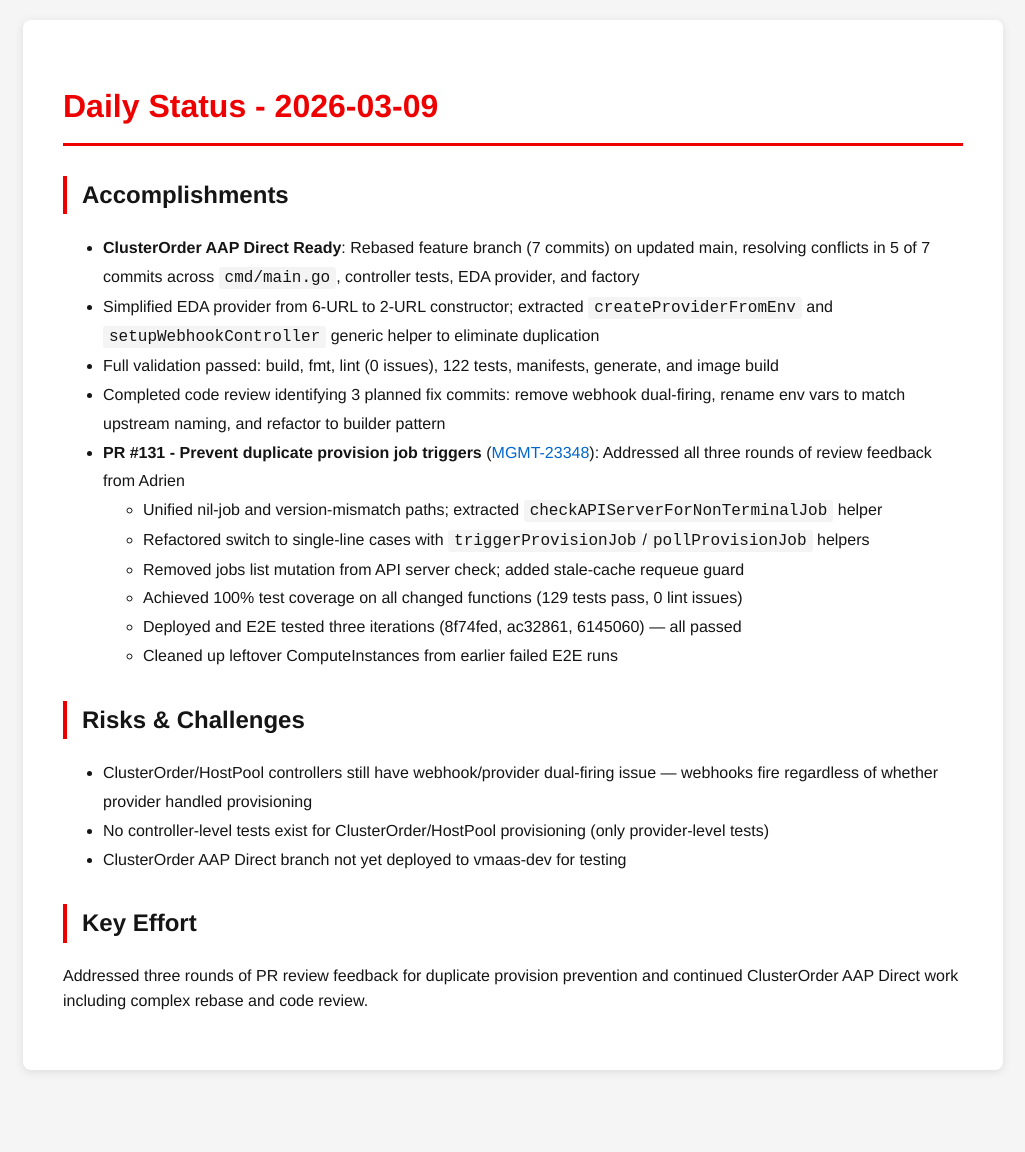
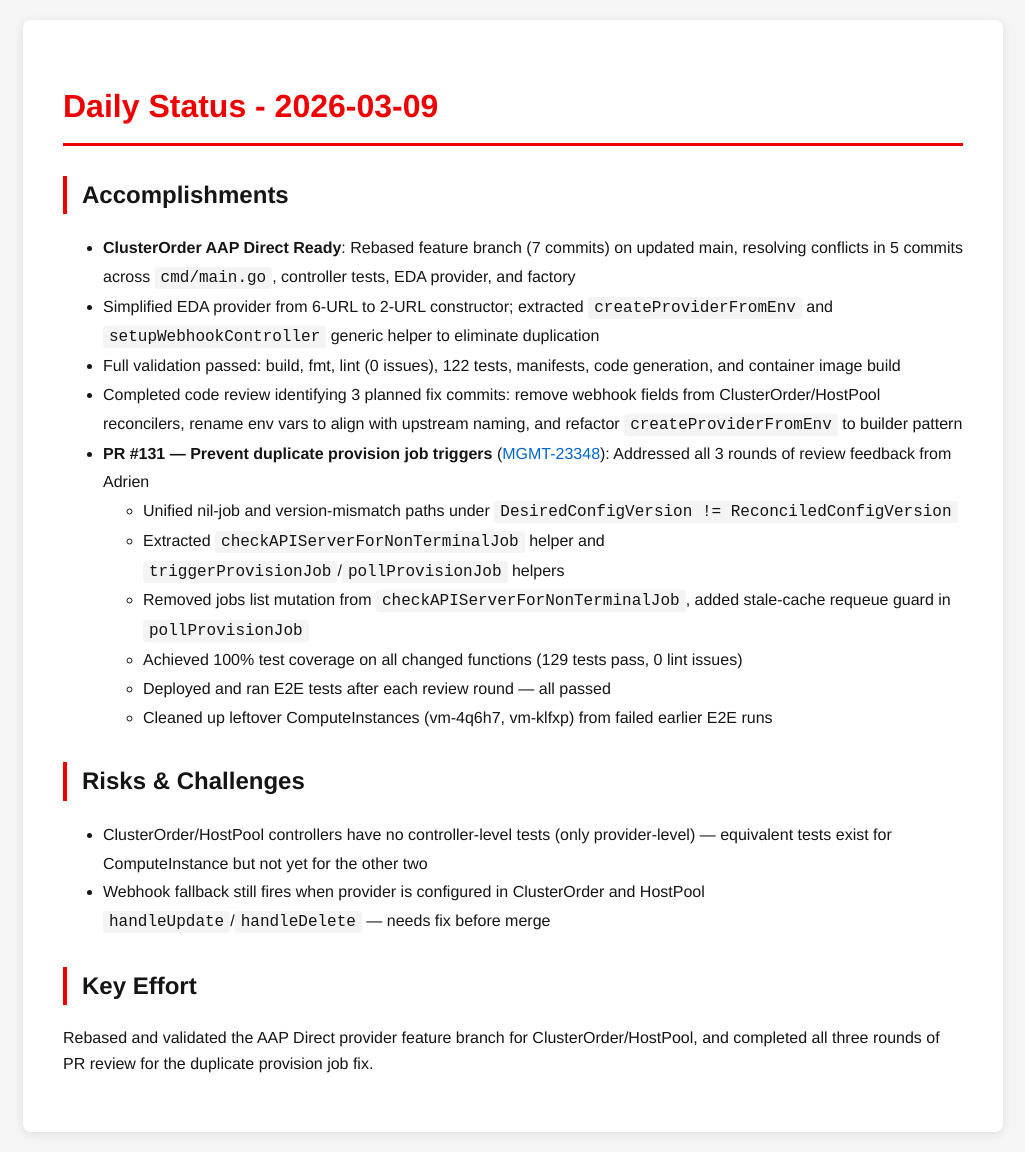
Before and after one commit to tzvatot/daily-status, a Jekyll site: the page built from 2026-03-09.md, in a window 1280 px wide. Shown: the whole page, without its empty margins (127-1152 px from the left). Built offline with Jekyll 4.4.1, drawn with Linux system fonts in a browser that asks for light colours; before the commit the page ends 1090 px from its top, so only the background shows below that.

Commit message:
Daily status update - 2026-03-09

```diff
--- a/2026-03-09.md
+++ b/2026-03-09.md
@@ -7,25 +7,21 @@ date: 2026-03-09
 # Daily Status - 2026-03-09
 
 ## Accomplishments
-
-- **ClusterOrder AAP Direct Ready**: Rebased feature branch (7 commits) on updated main, resolving conflicts in 5 of 7 commits across `cmd/main.go`, controller tests, EDA provider, and factory
+- **ClusterOrder AAP Direct Ready**: Rebased feature branch (7 commits) on updated main, resolving conflicts in 5 commits across `cmd/main.go`, controller tests, EDA provider, and factory
 - Simplified EDA provider from 6-URL to 2-URL constructor; extracted `createProviderFromEnv` and `setupWebhookController` generic helper to eliminate duplication
-- Full validation passed: build, fmt, lint (0 issues), 122 tests, manifests, generate, and image build
-- Completed code review identifying 3 planned fix commits: remove webhook dual-firing, rename env vars to match upstream naming, and refactor to builder pattern
-- **PR #131 - Prevent duplicate provision job triggers** ([MGMT-23348](https://issues.redhat.com/browse/MGMT-23348)): Addressed all three rounds of review feedback from Adrien
-  - Unified nil-job and version-mismatch paths; extracted `checkAPIServerForNonTerminalJob` helper
-  - Refactored switch to single-line cases with `triggerProvisionJob`/`pollProvisionJob` helpers
-  - Removed jobs list mutation from API server check; added stale-cache requeue guard
+- Full validation passed: build, fmt, lint (0 issues), 122 tests, manifests, code generation, and container image build
+- Completed code review identifying 3 planned fix commits: remove webhook fields from ClusterOrder/HostPool reconcilers, rename env vars to align with upstream naming, and refactor `createProviderFromEnv` to builder pattern
+- **PR #131 — Prevent duplicate provision job triggers** ([MGMT-23348](https://issues.redhat.com/browse/MGMT-23348)): Addressed all 3 rounds of review feedback from Adrien
+  - Unified nil-job and version-mismatch paths under `DesiredConfigVersion != ReconciledConfigVersion`
+  - Extracted `checkAPIServerForNonTerminalJob` helper and `triggerProvisionJob`/`pollProvisionJob` helpers
+  - Removed jobs list mutation from `checkAPIServerForNonTerminalJob`, added stale-cache requeue guard in `pollProvisionJob`
   - Achieved 100% test coverage on all changed functions (129 tests pass, 0 lint issues)
-  - Deployed and E2E tested three iterations (8f74fed, ac32861, 6145060) — all passed
-  - Cleaned up leftover ComputeInstances from earlier failed E2E runs
+  - Deployed and ran E2E tests after each review round — all passed
+  - Cleaned up leftover ComputeInstances (vm-4q6h7, vm-klfxp) from failed earlier E2E runs
 
 ## Risks & Challenges
-
-- ClusterOrder/HostPool controllers still have webhook/provider dual-firing issue — webhooks fire regardless of whether provider handled provisioning
-- No controller-level tests exist for ClusterOrder/HostPool provisioning (only provider-level tests)
-- ClusterOrder AAP Direct branch not yet deployed to vmaas-dev for testing
+- ClusterOrder/HostPool controllers have no controller-level tests (only provider-level) — equivalent tests exist for ComputeInstance but not yet for the other two
+- Webhook fallback still fires when provider is configured in ClusterOrder and HostPool `handleUpdate`/`handleDelete` — needs fix before merge
 
 ## Key Effort
-
-Addressed three rounds of PR review feedback for duplicate provision prevention and continued ClusterOrder AAP Direct work including complex rebase and code review.
+Rebased and validated the AAP Direct provider feature branch for ClusterOrder/HostPool, and completed all three rounds of PR review for the duplicate provision job fix.
```
